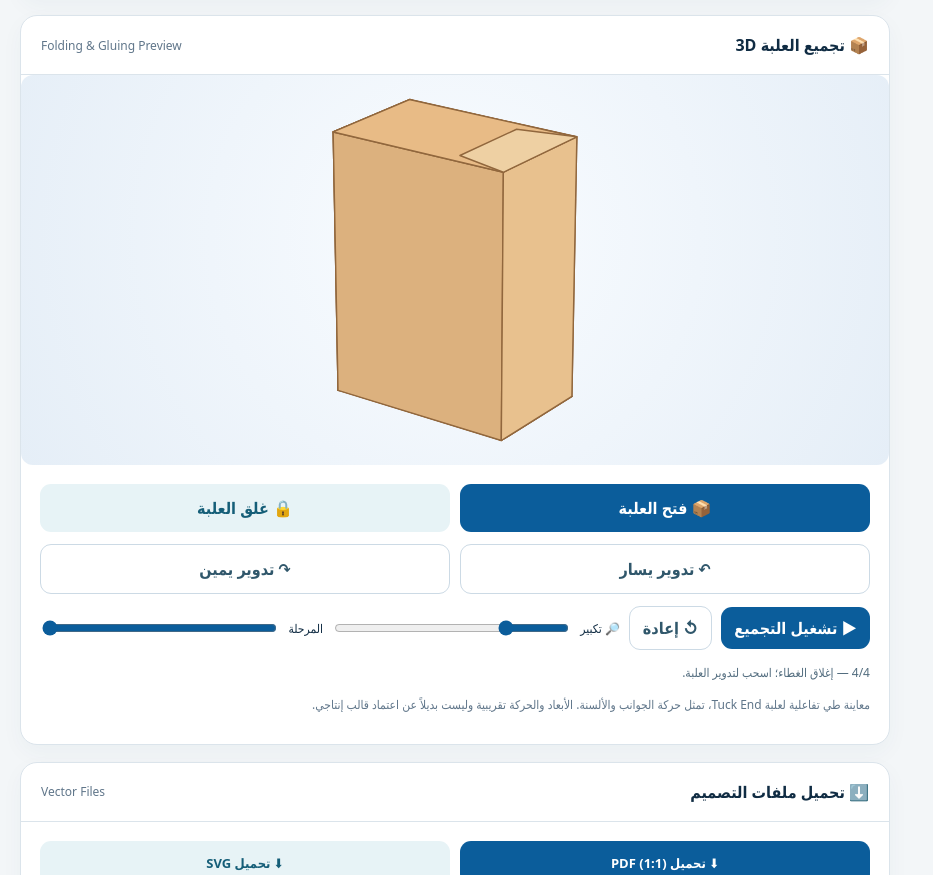
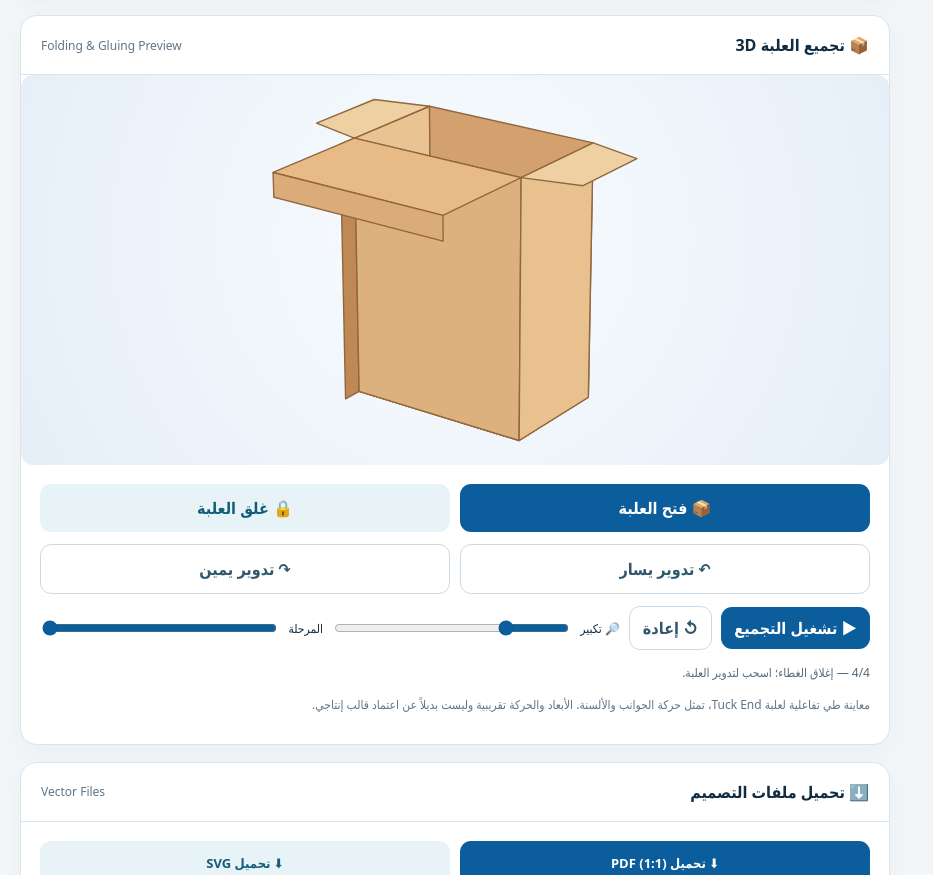
Before and after one commit to Hichemaissa/Packaging-Diecute, a plain HTML site: page index.html in a window 1280 px wide. Shown: the part 1072-1947 px from the top of the page, without its empty margins (0-933 px from the left). Drawn offline with Linux system fonts and the light colour scheme.

Commit message:
Correct top/bottom hinge normals and glue tab orientation in 3D assembly

```diff
--- a/index.html
+++ b/index.html
@@ -184,7 +184,7 @@ function buildAssembly(){
   function hingedFlap(top,depth,progress,main){
    const p0=top?d:a,p1=top?c:b,sign=top?1:-1;
    const angle=clamp(progress,0,1)*Math.PI/2;
-   const direction=add(V(0,sign*Math.cos(angle),0),scale(normal,-Math.sin(angle)));
+   const direction=add(V(0,sign*Math.cos(angle),0),scale(normal,-sign*Math.sin(angle)));
    const p2=add(p1,scale(direction,depth)),p3=add(p0,scale(direction,depth));
    if(!main){
     face([p0,p1,add(p2,scale(axis,-w*.12)),add(p3,scale(axis,w*.12))],'#eed0a3');
@@ -192,15 +192,15 @@ function buildAssembly(){
    }
    face([p0,p1,p2,p3],top?'#f0cc9d':'#e8bb86');
    const tuckAngle=angle+clamp(progress,0,1)*Math.PI/2;
-   const tuckDir=add(V(0,sign*Math.cos(tuckAngle),0),scale(normal,-Math.sin(tuckAngle)));
+   const tuckDir=add(V(0,sign*Math.cos(tuckAngle),0),scale(normal,-sign*Math.sin(tuckAngle)));
    face([p3,p2,add(p2,scale(tuckDir,W*.2)),add(p3,scale(tuckDir,W*.2))],'#dbac79');
   }
   if(i===0){
-   hingedFlap(false,W*.995,fold.bottom,true);
-   const ga=angle-fold.glue*Math.PI/2,glueAxis=V(Math.cos(ga),0,-Math.sin(ga));
+   hingedFlap(false,W,fold.bottom,true);
+   const ga=angle+fold.glue*Math.PI/2,glueAxis=V(Math.cos(ga),0,-Math.sin(ga));
    face([add(a,scale(glueAxis,-G)),a,d,add(d,scale(glueAxis,-G))],'#be8955');
   }
-  if(i===2)hingedFlap(true,W*.995,fold.top,true);
+  if(i===2)hingedFlap(true,W,fold.top,true);
   if(i===1||i===3){
    hingedFlap(false,W*.48,fold.bottom,false);
    hingedFlap(true,W*.48,fold.top,false);
```
